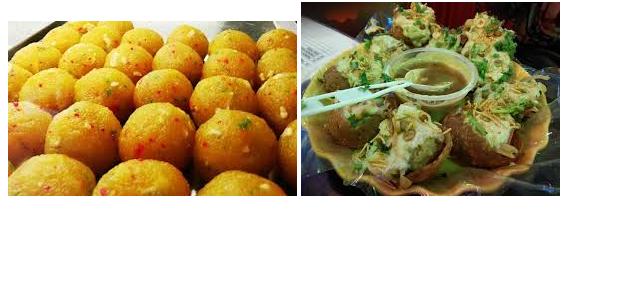
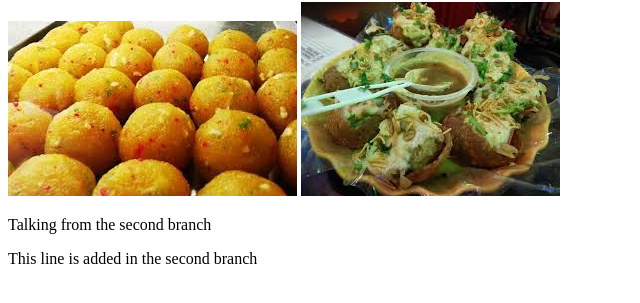
Before and after one commit to jafar5675/my-first-website, a plain HTML site: page index.html in a window 1280 px wide. Shown: the part 195-498 px from the top of the page, without its empty margins (0-640 px from the left). Drawn offline with Linux system fonts and the light colour scheme.

Commit message:
learning about second branch

```diff
--- a/index.html
+++ b/index.html
@@ -16,6 +16,7 @@
     <h1>Hello I am Here to show you</h1>
     <img src="images/fuska20.jpg" alt="">
     <img src="images/fuska21.jpg" alt="">
-
+    <p>Talking from the second branch</p>
+ <p>This line is added in the second branch</p>
 </body>
 </html>
```
